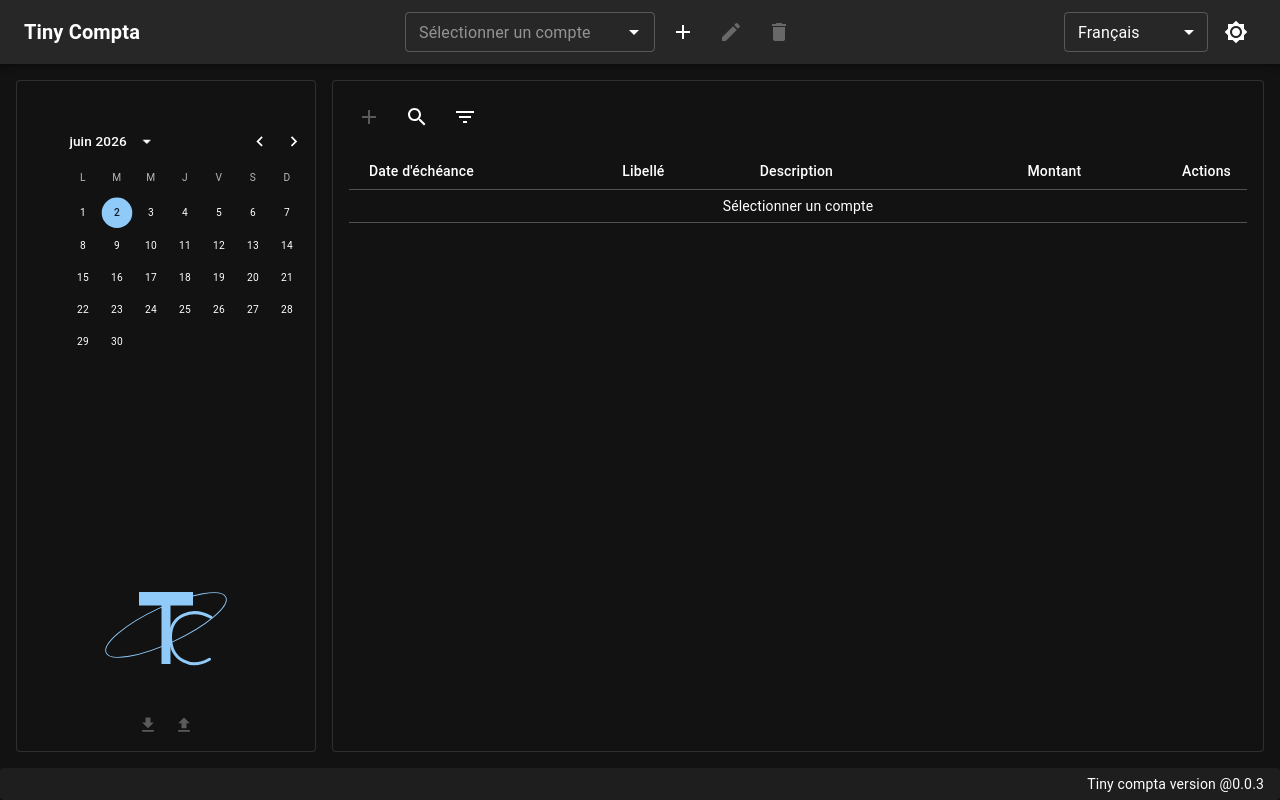
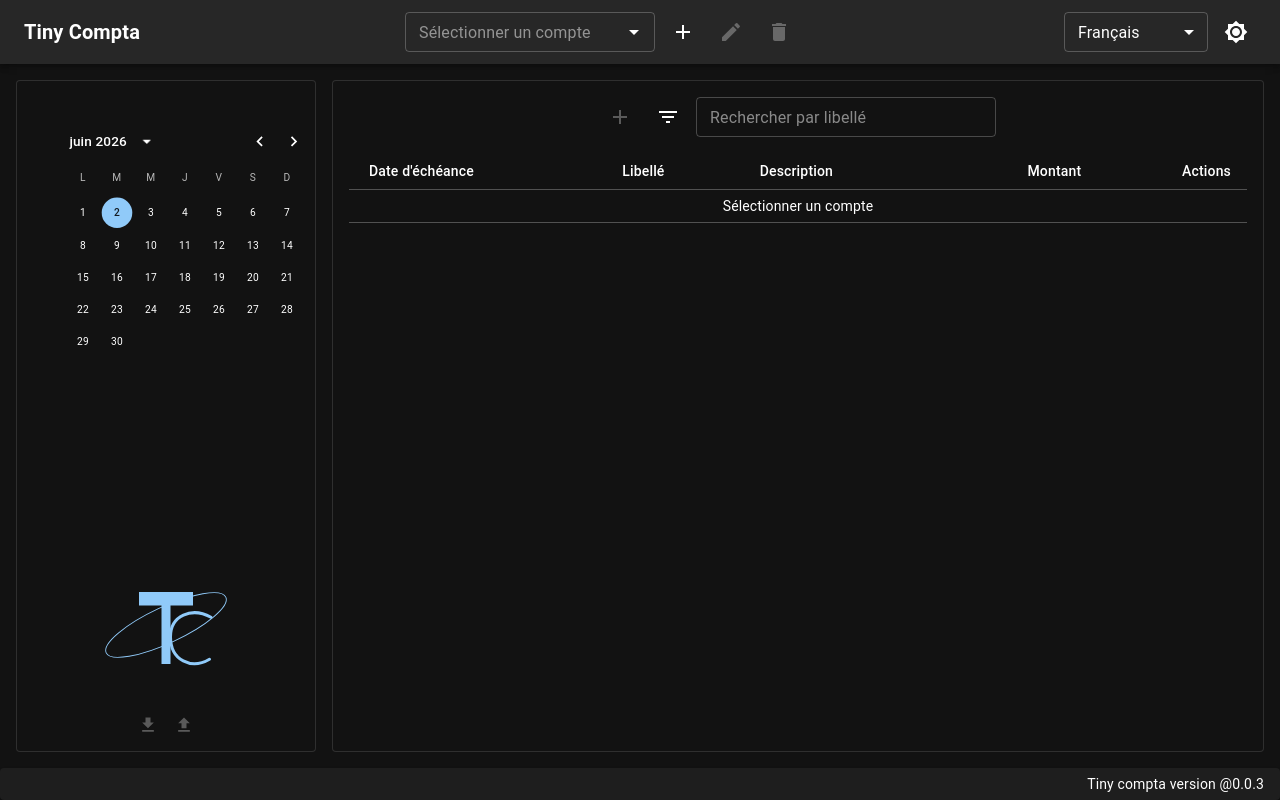
Before and after one commit to antropiq/tiny-compta, a React (Vite) app: page / in a window 1280 px wide. Built offline with nearby package versions, Linux system fonts and the light colour scheme.

Commit message:
feat: global label filtering on transactions

```diff
--- a/src/components/TransactionEditionArea.tsx
+++ b/src/components/TransactionEditionArea.tsx
@@ -37,6 +37,7 @@ const TransactionEditionArea: React.FC = () => {
   const [confirmMessage, setConfirmMessage] = useState('');
   const [isExportDialogOpen, setIsExportDialogOpen] = useState(false);
   const [isImportDialogOpen, setIsImportDialogOpen] = useState(false);
+  const [searchLabel, setSearchLabel] = useState('');
   const [snackbar, setSnackbar] = useState<{ open: boolean; message: string; severity: 'success' | 'error' | 'warning' | 'info' }>({
     open: false,
     message: '',
@@ -78,8 +79,11 @@ const TransactionEditionArea: React.FC = () => {
         filtered = f.apply(filtered);
       }
     });
+    if (searchLabel) {
+      filtered = filtered.filter(t => t.label.toLowerCase().includes(searchLabel.toLowerCase()));
+    }
     return filtered.sort((a, b) => dayjs(a.dueDate).diff(dayjs(b.dueDate)));
-  }, [databaseTransactions, filters]);
+  }, [databaseTransactions, filters, searchLabel]);
 
   const handleFilterChange = (filter: Filterable) => {
     setFilters(prevFilters => {
@@ -206,7 +210,7 @@ const TransactionEditionArea: React.FC = () => {
       </Paper>
 
       <Paper className="right-container" elevation={0} variant="outlined">
-        <TransactionToolbar onAddTransaction={handleAddTransaction} onFilterClick={handleOpenFilterDialog} disabled={!selectedAccount} />
+        <TransactionToolbar onAddTransaction={handleAddTransaction} onFilterClick={handleOpenFilterDialog} disabled={!selectedAccount} searchLabel={searchLabel} onSearchLabelChange={setSearchLabel} />
         <Box className="table-container">
           <Table size="small" sx={{ fontSize: '0.875rem' }} stickyHeader>
               <TableHead>
--- a/src/components/TransactionToolbar.tsx
+++ b/src/components/TransactionToolbar.tsx
@@ -1,19 +1,29 @@
 import React from 'react';
-import { Box, IconButton, Tooltip } from '@mui/material';
-import { Add, Search, FilterList } from '@mui/icons-material';
+import { Box, IconButton, TextField, Tooltip } from '@mui/material';
+import { Add, Clear, FilterList } from '@mui/icons-material';
 import { useTranslation } from 'react-i18next';
 
 interface TransactionToolbarProps {
   onAddTransaction: () => void;
   onFilterClick?: () => void;
   disabled?: boolean;
+  searchLabel?: string;
+  onSearchLabelChange?: (value: string) => void;
 }
 
-const TransactionToolbar: React.FC<TransactionToolbarProps> = ({ onAddTransaction, onFilterClick, disabled }) => {
+const TransactionToolbar: React.FC<TransactionToolbarProps> = ({ onAddTransaction, onFilterClick, disabled, searchLabel = '', onSearchLabelChange }) => {
   const { t } = useTranslation();
 
+  const handleChange = (e: React.ChangeEvent<HTMLInputElement>) => {
+    onSearchLabelChange?.(e.target.value);
+  };
+
+  const handleClear = () => {
+    onSearchLabelChange?.('');
+  };
+
   return (
-    <Box sx={{ display: 'flex', gap: 1, mb: 2, alignItems: 'center' }}>
+    <Box sx={{ display: 'flex', gap: 1, mb: 2, alignItems: 'center', justifyContent: 'center' }}>
       <Tooltip title={t('transaction.create')}>
         <span style={{ display: 'inline-block' }}>
           <IconButton
@@ -26,16 +36,32 @@ const TransactionToolbar: React.FC<TransactionToolbarProps> = ({ onAddTransactio
           </IconButton>
         </span>
       </Tooltip>
-      <Tooltip title={t('transaction.search')}>
-        <IconButton color="inherit">
-          <Search />
-        </IconButton>
-      </Tooltip>
       <Tooltip title={t('transaction.filter')}>
         <IconButton color="inherit" onClick={onFilterClick}>
           <FilterList />
         </IconButton>
       </Tooltip>
+      <TextField
+        size="small"
+        placeholder={t('transaction.search_by_label')}
+        value={searchLabel}
+        onChange={handleChange}
+        onKeyDown={(e) => {
+          if (e.key === 'Escape') {
+            handleClear();
+          }
+        }}
+        slotProps={{
+          input: {
+            endAdornment: searchLabel ? (
+              <IconButton size="small" onClick={handleClear} aria-label="clear search" data-testid="clear-search">
+                <Clear fontSize="small" />
+              </IconButton>
+            ) : null,
+          },
+        }}
+        sx={{ maxWidth: 300, flexGrow: 1 }}
+      />
     </Box>
   );
 };
--- a/src/locales/en/translation.json
+++ b/src/locales/en/translation.json
@@ -42,7 +42,8 @@
     "actions": "Actions",
     "delete": "Delete",
     "delete_confirmation": "Are you sure you want to delete this transaction?",
-    "balance_status": "Account balance as of {{date}}: {{balance}}"
+    "balance_status": "Account balance as of {{date}}: {{balance}}",
+    "search_by_label": "Search by label"
   },
   "export": {
     "title": "Export Transactions",
--- a/src/locales/fr/translation.json
+++ b/src/locales/fr/translation.json
@@ -42,7 +42,8 @@
     "actions": "Actions",
     "delete": "Supprimer",
     "delete_confirmation": "Êtes-vous sûr de vouloir supprimer cette transaction ?",
-    "balance_status": "Solde du compte au {{date}}: {{balance}}"
+    "balance_status": "Solde du compte au {{date}}: {{balance}}",
+    "search_by_label": "Rechercher par libellé"
   },
   "export": {
     "title": "Exportation des transactions",
```
Also changed, not shown: 1 other file (tests, documents, lock files or other folders).
